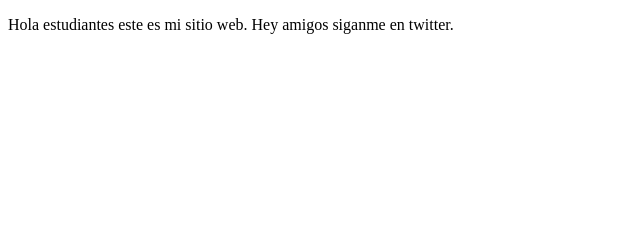
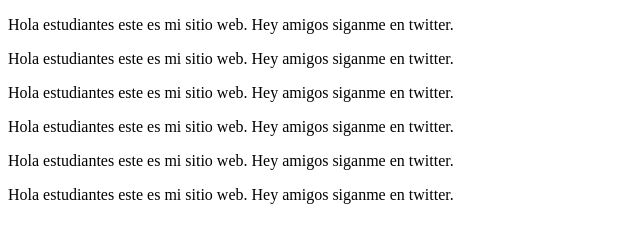
Before and after one commit to ricardo-cacua/proyectoDemoCursoPrework, a plain HTML site: page index.html in a window 1280 px wide. Shown: the whole page, without its empty margins (0-640 px from the left). Drawn offline with Linux system fonts and the light colour scheme.

Commit message:
Recordando cambios

```diff
--- a/index.html
+++ b/index.html
@@ -1,14 +1,37 @@
 <!DOCTYPE html>
 <html lang="en">
+
 <head>
     <meta charset="UTF-8">
     <meta name="viewport" content="width=device-width, initial-scale=1.0">
     <title>Hola mundo</title>
 </head>
+
 <body>
     <p>
         Hola estudiantes este es mi sitio web.
         Hey amigos siganme en twitter.
     </p>
+    <p>
+        Hola estudiantes este es mi sitio web.
+        Hey amigos siganme en twitter.
+    </p>
+    <p>
+        Hola estudiantes este es mi sitio web.
+        Hey amigos siganme en twitter.
+    </p>
+    <p>
+        Hola estudiantes este es mi sitio web.
+        Hey amigos siganme en twitter.
+    </p>
+    <p>
+        Hola estudiantes este es mi sitio web.
+        Hey amigos siganme en twitter.
+    </p>
+    <p>
+        Hola estudiantes este es mi sitio web.
+        Hey amigos siganme en twitter.
+    </p>
 </body>
+
 </html>
```
